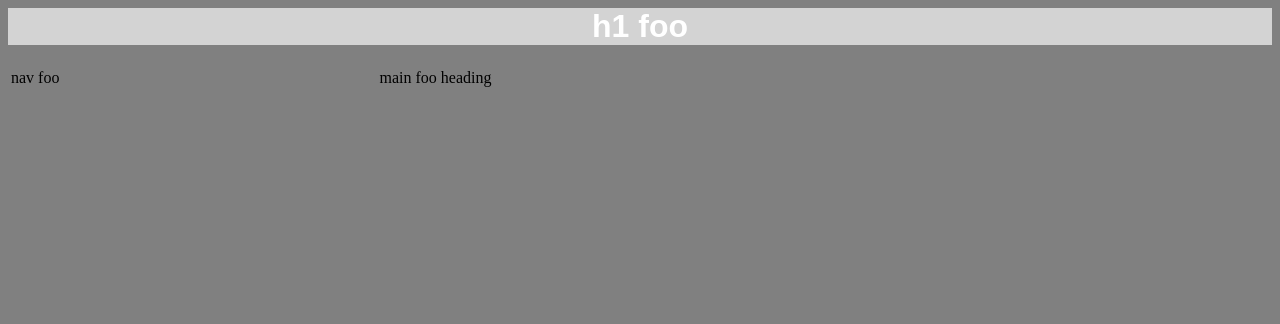
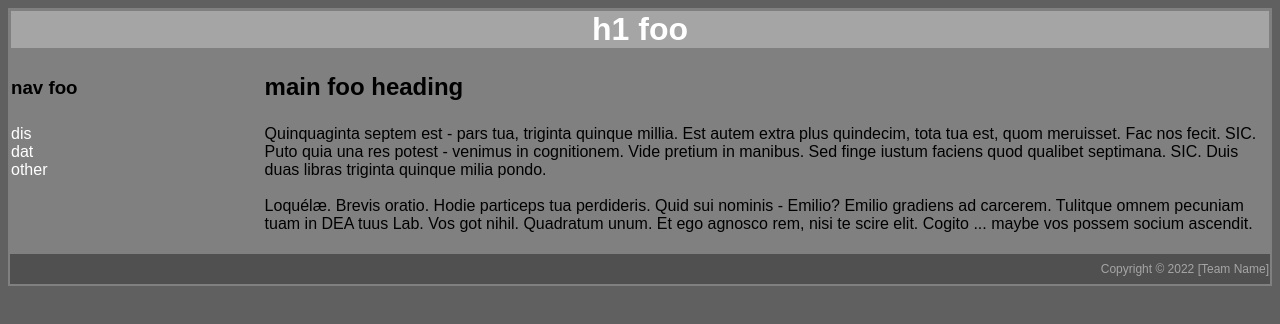
Before and after one commit to jwang31a/softdev, a plain HTML site: page 13_css/mimic.html in a window 1280 px wide. Drawn offline with Linux system fonts and the light colour scheme.

Commit message:
replication

```diff
--- a/13_css/mimic.css
+++ b/13_css/mimic.css
@@ -1,10 +1,27 @@
 body {
-	background-color: gray;
+	background-color: 606060;
 }
 
 h1 {
 	color: white;
-	background-color: lightgray;
+	background-color: #A5A5A5;
 	font-family: arial;
 	text-align: center;
 }
+
+td {
+	font-family: arial;
+	border-style: hidden;
+}
+
+table {
+	background-color: gray;
+}
+
+.copyright {
+	color: #A5A5A5;
+	background-color: #505050;
+	text-align: right;
+	font-family: arial;
+	font-size: 12px;
+}
--- a/13_css/mimic.html
+++ b/13_css/mimic.html
@@ -1,16 +1,49 @@
-<!DOCTYPE>
+<!-- https://heisenbergipsum.com/ -->
 
 <html>
 	<head>
-		<link rel="stylesheet" type="text/css" href="mimic.css">
+		<link rel="stylesheet" href="mimic.css">
 	</head>
 
 	<body>
 		<!-- style to put css in the tag-->
-		<h1>h1 foo</h1>
-		<table width=95%>
-			<td>nav foo</td>
-			<td> main foo heading </td>
+		<table>
+			<tr> <td colspan=2> <h1>h1 foo</h1> </td> </tr>
+			<tr>
+				<td width=20%> <h3> nav foo </h3> </td>
+				<td> <h2> main foo heading </h2> </td>
+			</tr>
+			<tr>
+				<td style="color: white; vertical-align: top" width=20%> dis <br> dat <br> other </td>
+				<td>
+					Quinquaginta septem est - pars tua, triginta quinque millia.
+					Est autem extra plus quindecim, tota tua est, quom meruisset.
+					Fac nos fecit.
+					SIC.
+					Puto quia una res potest - venimus in cognitionem.
+					Vide pretium in manibus.
+					Sed finge iustum faciens quod qualibet septimana.
+					SIC.
+					Duis duas libras triginta quinque milia pondo.
+					<br><br>
+					Loquélæ.
+					Brevis oratio.
+					Hodie particeps tua perdideris.
+					Quid sui nominis - Emilio?
+					Emilio gradiens ad carcerem.
+					Tulitque omnem pecuniam tuam in DEA tuus Lab.
+					Vos got nihil.
+					Quadratum unum.
+					Et ego agnosco rem, nisi te scire elit.
+					Cogito ... maybe vos possem socium ascendit.
+					<br><br>
+				</td>
+			</tr>
+			<tr height=30>
+				<td class=copyright colspan=2>
+					Copyright &copy 2022 [Team Name]
+				</td>
+			</tr>
 		</table>
 	</body>
 </html>
```
